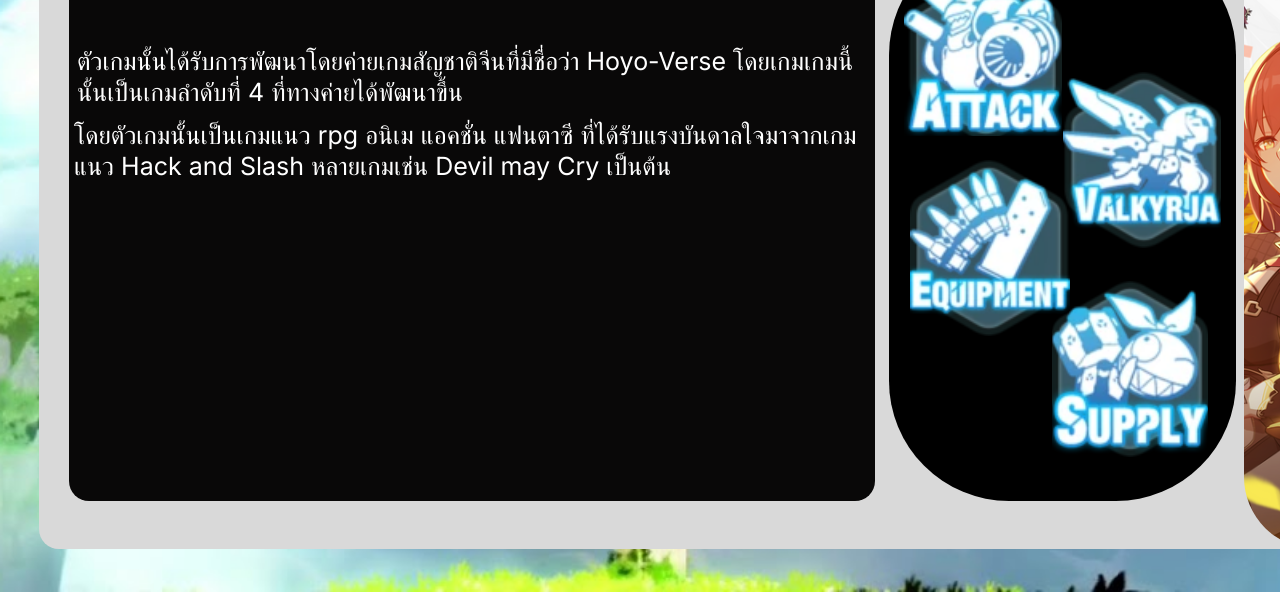
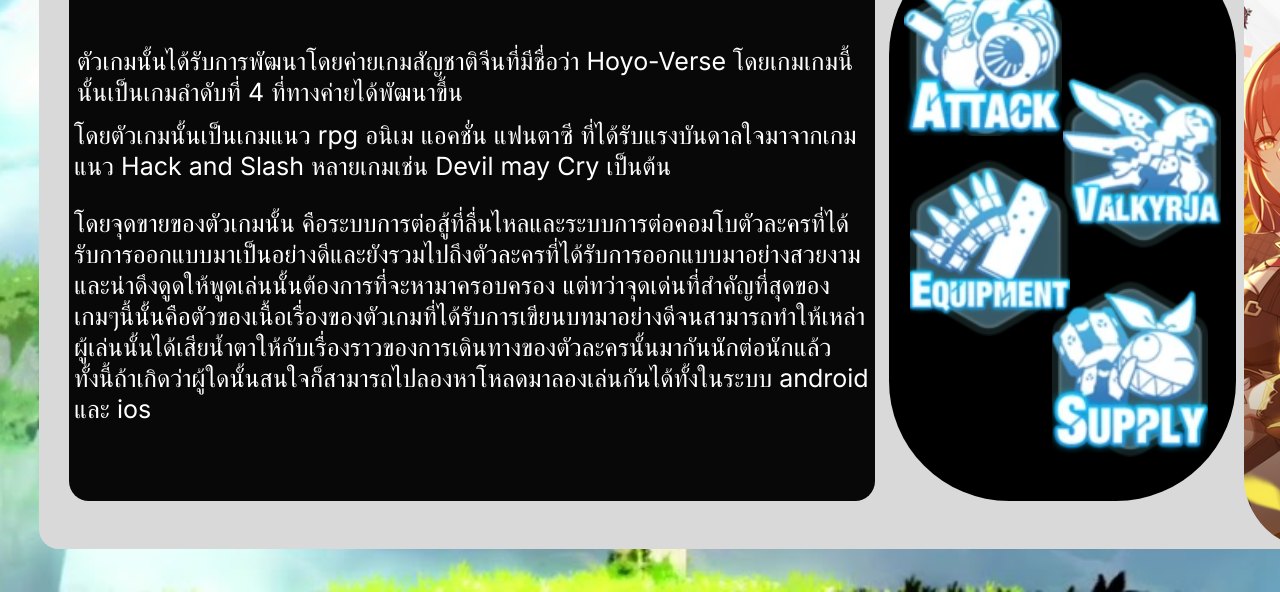
Before and after one commit to kamonJIR/test4, a website: page index.html in a window 1280 px wide. Shown: the part 432-1024 px from the top of the page. Drawn offline with Linux system fonts and the light colour scheme.

Commit message:
Update index.html

```diff
--- a/index.html
+++ b/index.html
@@ -290,7 +290,18 @@
   opacity: 1;
   text-align: left;
 }
-
+.v1_101 {
+  width: 795px;
+  color: rgba(255,255,255,1);
+  position: absolute;
+  top: 640px;
+  left: 74px;
+  font-family: Inter;
+  font-weight: Regular;
+  font-size: 25px;
+  opacity: 1;
+  text-align: left;
+}
 </style>
 </head>
 <body>
@@ -335,6 +346,8 @@
 </div>
 <span class="v1_100">Welcom to Honkai impact 3 wiki
 </span>
+<span class="v1_101">โดยจุดขายของตัวเกมนั้น คือระบบการต่อสู้ที่ลื่นไหลและระบบการต่อคอมโบตัวละครที่ได้รับการออกแบบมาเป็นอย่างดีและยังรวมไปถึงตัวละครที่ได้รับการออกแบบมาอย่างสวยงามและน่าดึงดูดให้พูดเล่นนั้นต้องการที่จะหามาครอบครอง แต่ทว่าจุดเด่นที่สำคัญที่สุดของเกมๆนี้นั้นคือตัวของเนื้อเรื่องของตัวเกมที่ได้รับการเขียนบทมาอย่างดีจนสามารถทำให้เหล่าผู้เล่นนั้นได้เสียน้ำตาให้กับเรื่องราวของการเดินทางของตัวละครนั้นมากันนักต่อนักแล้วทั้งนี้ถ้าเกิดว่าผู้ใดนั้นสนใจก็สามารถไปลองหาโหลดมาลองเล่นกันได้ทั้งในระบบ android และ ios
+</span>
 </div>
 </body>
 </html>
```
